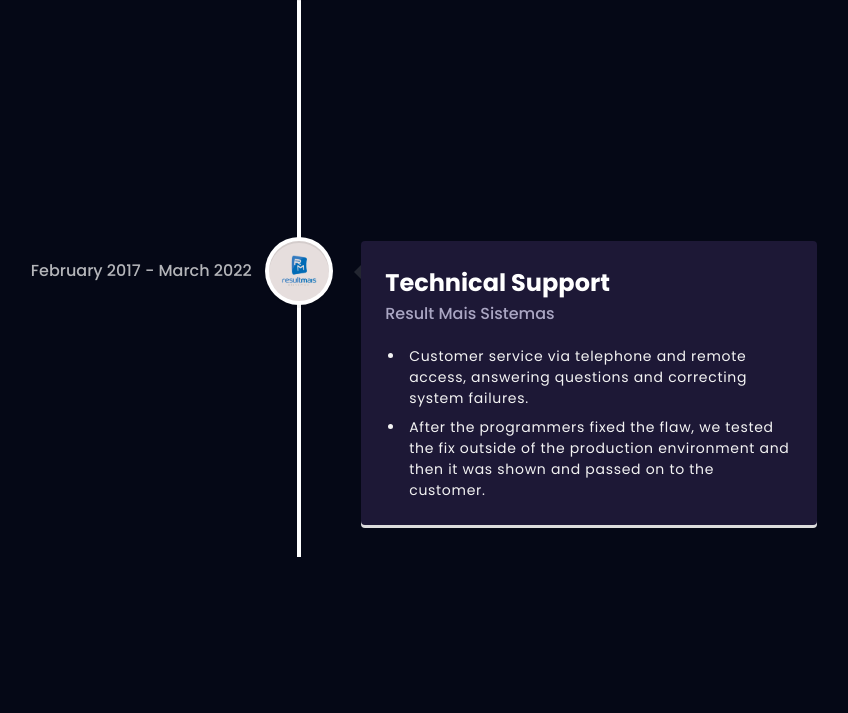
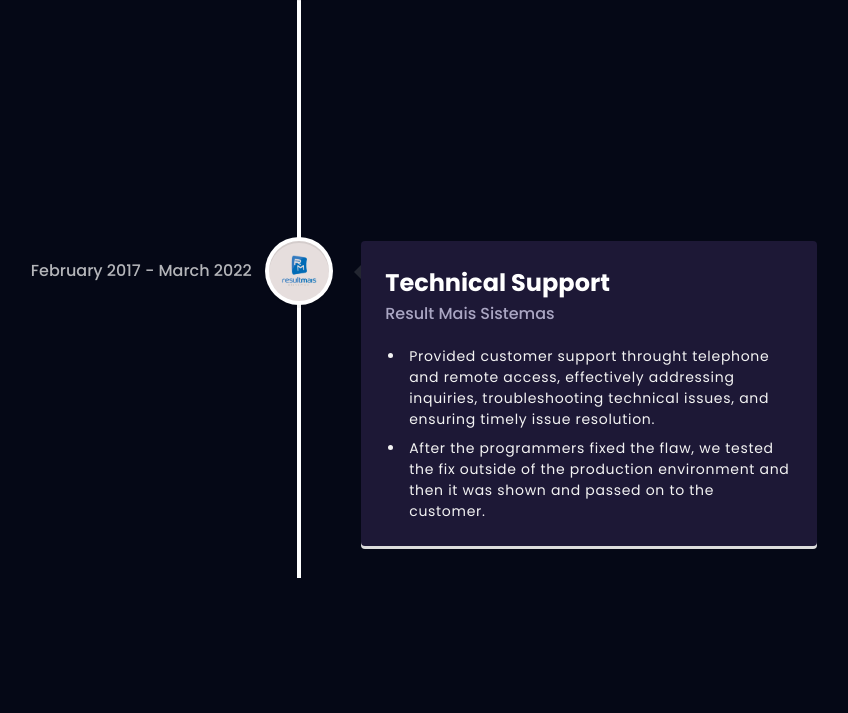
Before and after one commit to jonasmkunzler/jonask-portfolio, a React (Vite) app: page / in a window 1280 px wide. Shown: the part 1980-2693 px from the top of the page, without its empty margins (341-1189 px from the left). Built offline with nearby package versions, Linux system fonts and the light colour scheme.

Commit message:
Ajustando detalhes na descrição

```diff
--- a/src/constants/index.js
+++ b/src/constants/index.js
@@ -110,7 +110,7 @@ const experiences = [
     iconBg: '#E6DEDD',
     date: 'February 2017 - March 2022',
     points: [
-      'Customer service via telephone and remote access, answering questions and correcting system failures.',
+      'Provided customer support throught telephone and remote access, effectively addressing inquiries, troubleshooting technical issues, and ensuring timely issue resolution.',
       'After the programmers fixed the flaw, we tested the fix outside of the production environment and then it was shown and passed on to the customer.'
     ]
   }
```
